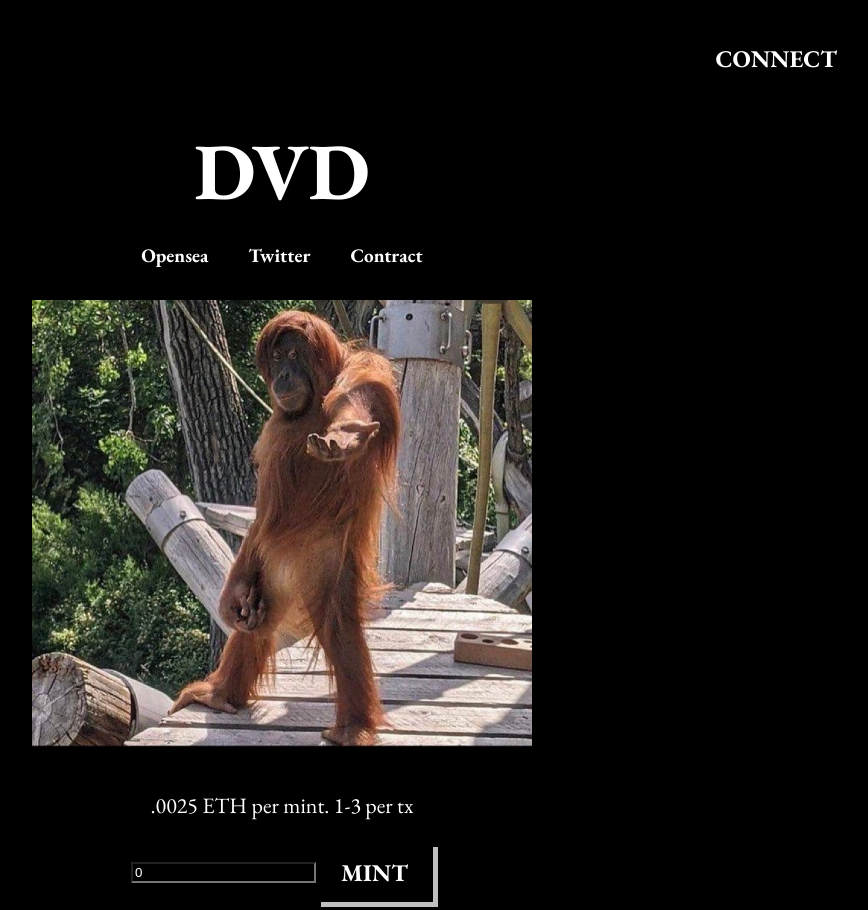
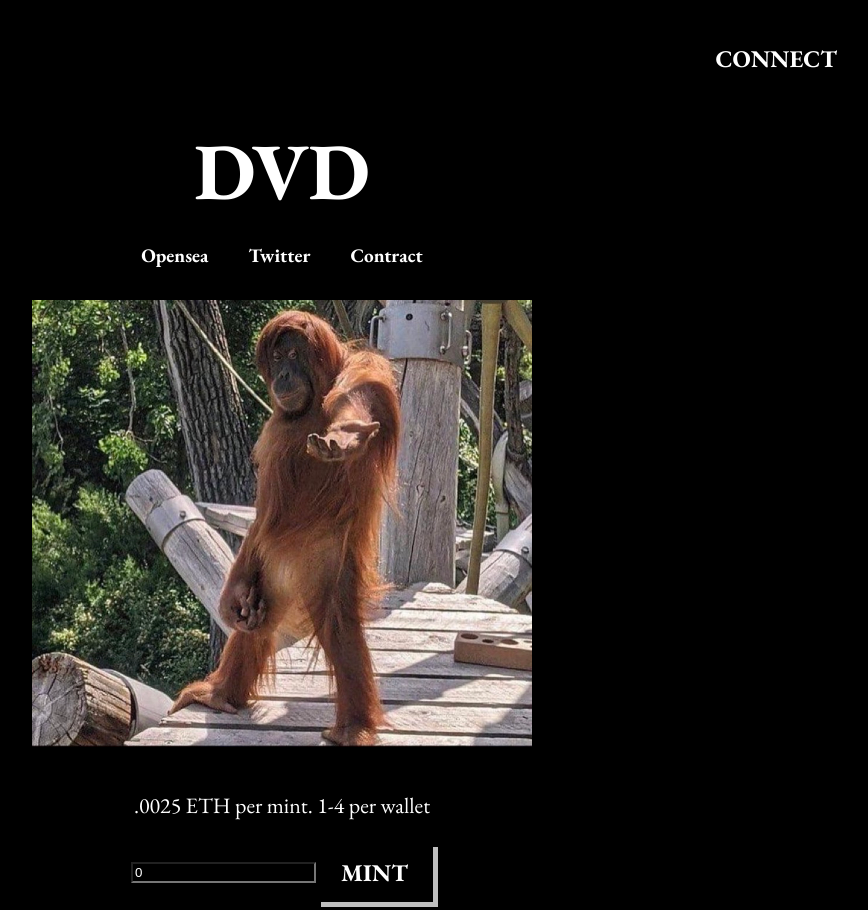
Before and after one commit to KenTheWhaleGoddess/DreesusDVD, a Next.js app in the folder dvd-webpage/: page / in a window 1280 px wide. Shown: the whole page, without its empty margins (366-1234 px from the left). Built offline with nearby package versions, Linux system fonts and the light colour scheme.

Commit message:
1-4 per wallet

```diff
--- a/dvd-webpage/pages/index.js
+++ b/dvd-webpage/pages/index.js
@@ -59,7 +59,7 @@ export default function Home() {
   };
 
   const mintOnClick = async () => {
-    if (mintId >= 0 && mintId <= 3) {
+    if (mintId >= 0 && mintId <= 4) {
       mint();
     }
   };
@@ -123,7 +123,7 @@ export default function Home() {
           ) : null}
         </div>
 
-        <p className="center hero-description">.0025 ETH per mint. 1-3 per tx</p>
+        <p className="center hero-description">.0025 ETH per mint. 1-4 per wallet</p>
         <div className="center">
           <input
             className="inputWhite"
```
